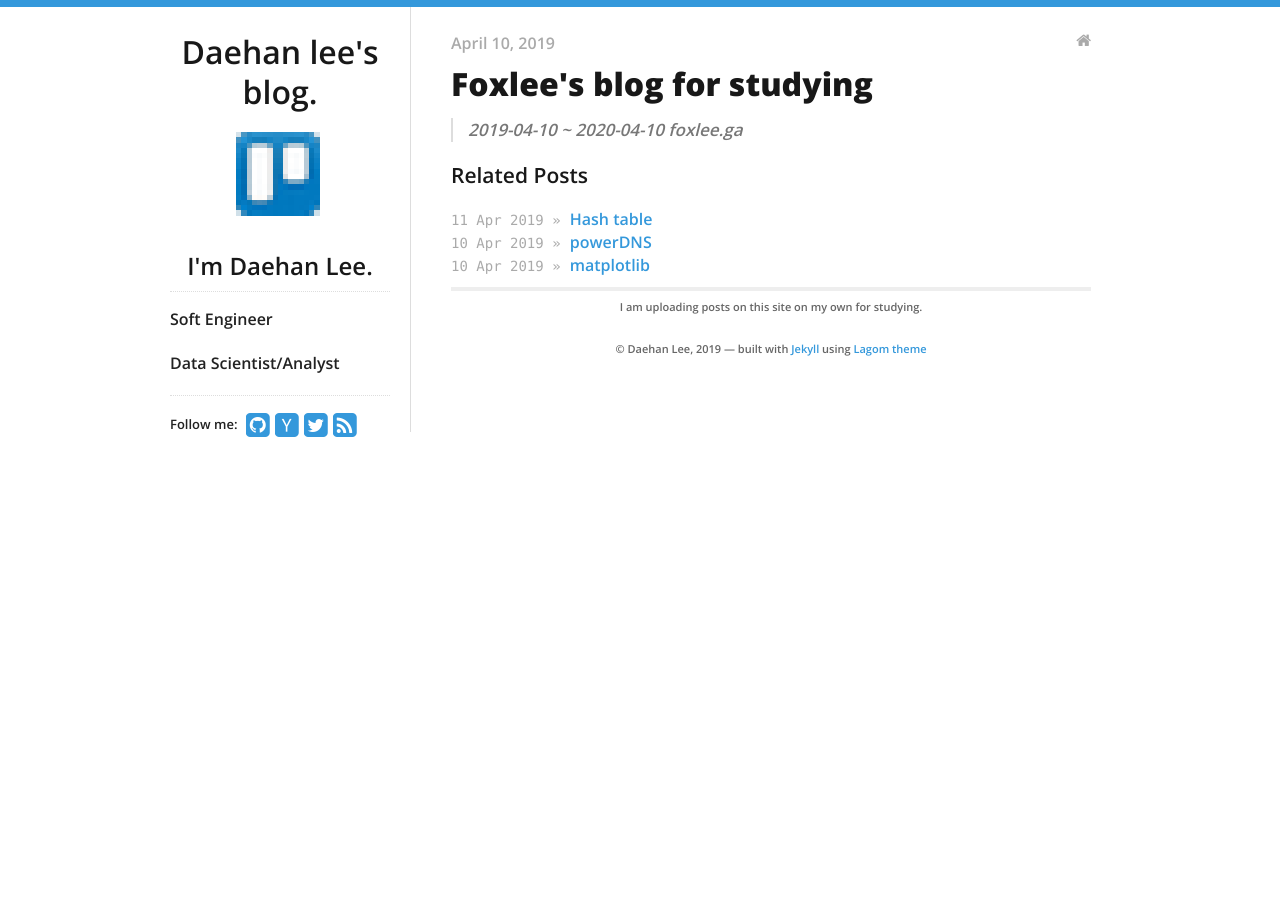
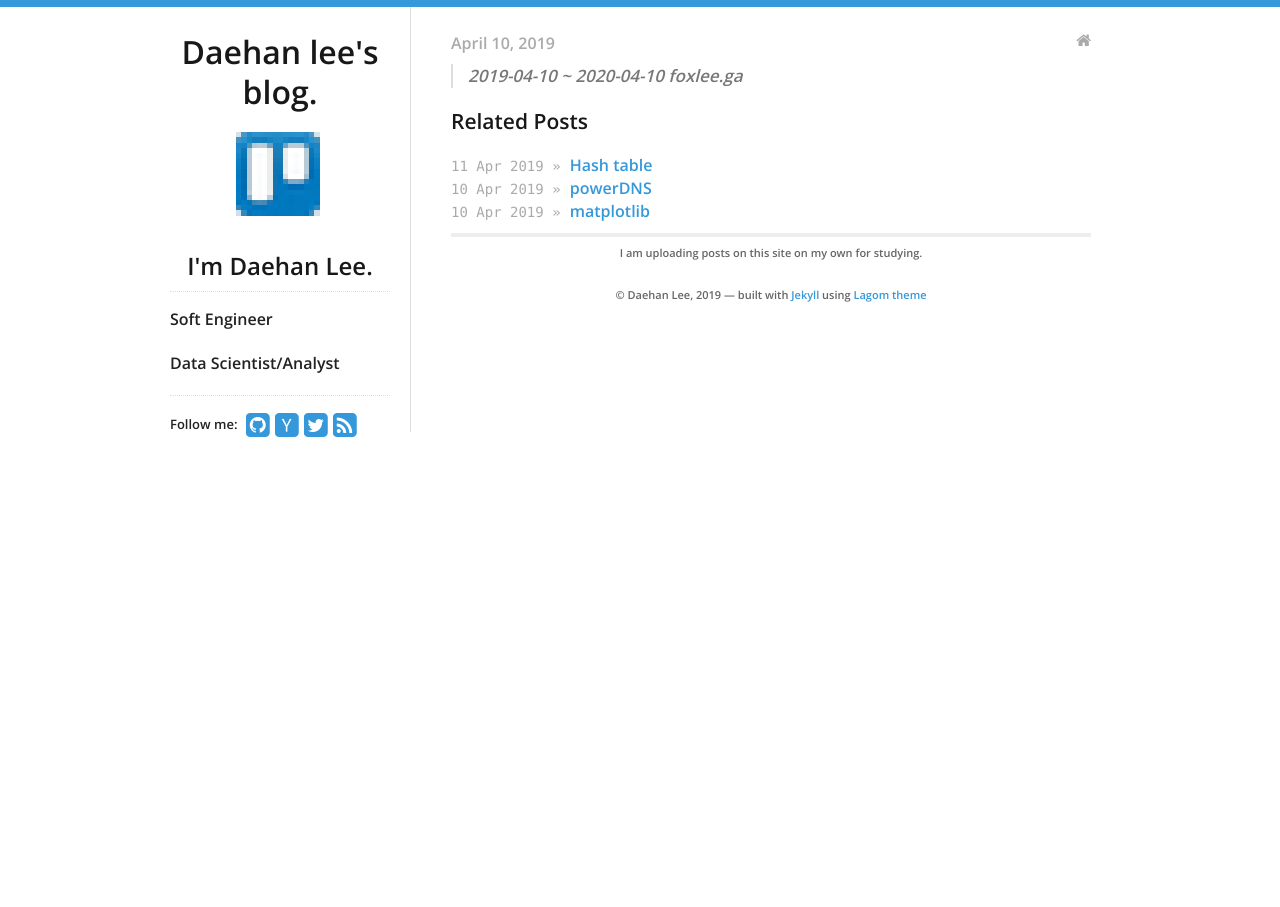
Before and after one commit to daehan0226/Study, a Jekyll site: the page built from _posts/2019-04-10-Domain_register.md, in a window 1280 px wide. Built offline with Jekyll 4.4.1, drawn with Linux system fonts in a browser that asks for light colours.

Commit message:
Update post.html

```diff
--- a/_layouts/post.html
+++ b/_layouts/post.html
@@ -9,7 +9,7 @@ layout: default
   </a>
 </p>
 
-<h1 class="title">Foxlee's blog for studying</h1>
+<!--<h1 class="title">Foxlee's blog for studying</h1>-->
 
 <div id="post">
   {{ content }}
```
